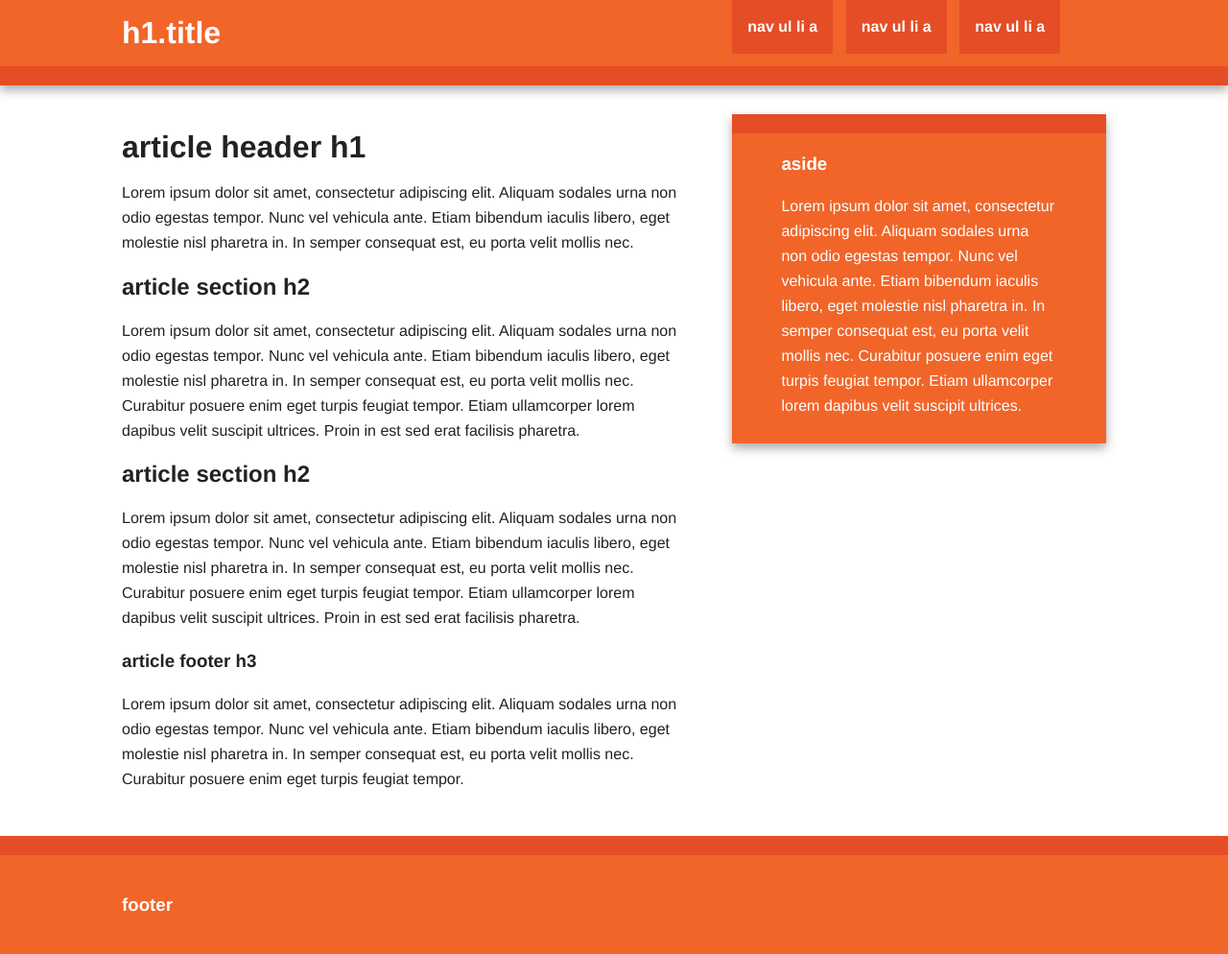
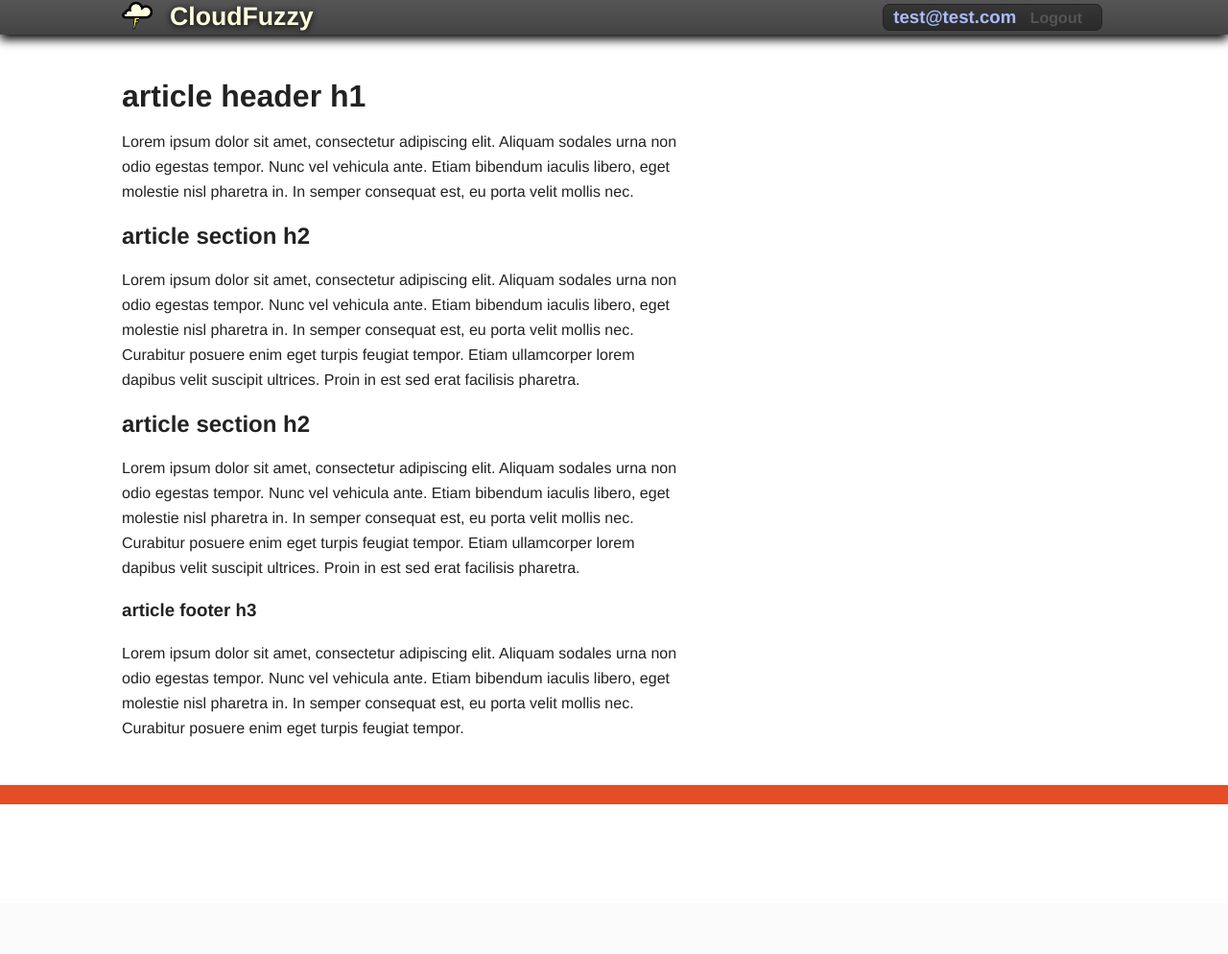
Before and after one commit to arruda/cloudfuzzy, a Django app: page / in a window 1280 px wide. Shown: the whole page at 96% size. After the commit the page ends 838 px from the top, so only its background shows below. Run offline with Django 3.2, Linux system fonts and the light colour scheme; parts of the project's set-up code (start-up, migrations or seed data) failed here and were passed over; some libraries are stand-ins or nearby versions.

Commit message:
doing the header, almost done

```diff
--- a/cloudfuzzy/static/css/style.css
+++ b/cloudfuzzy/static/css/style.css
@@ -1,26 +1,77 @@
 
 /* ===================
-    ALL: Orange Theme
+    HEADER
    =================== */
 
-.header-container {
-    border-bottom: 20px solid #e44d26;
+.logo {
+    background: url(/static/img/cf_fill_32.png) no-repeat;
+    background-size: 32px 32px;
+
+    width: 32px;
+    height: 32px;
+    float: left;
+
+    line-height: 35px;
+    margin: 0px;
+    padding: 0 50px;
+    color: #FFD;
+    text-shadow: black 0px 1px 7px;
+    font-size: 20pt;
+    font-weight:bold;
 }
+
+
+#container_login{
+    height:26px;
+    margin: 4px;
+    float: right;
+    border-radius: 7px;
+    border: 1px solid #222;
+    background: #363636;
+    background: -moz-linear-gradient(#363636,#2A2A2A);
+    background: -webkit-linear-gradient(#363636,#2A2A2A);
+    padding: 0 10px;
+}
+#container_login a:hover{
+    color: #fff;
+}
+
+#container_login .user {
+    text-decoration: none;
+    font-weight: bold;
+
+    line-height: 26px;
+    font-size: 14pt;
+    color: #abf;
+}
+#container_login .login {
+    text-decoration: none;
+    font-weight: bold;
+
+    padding:10px;
+    line-height: 26px;
+    color: #555;
+}
+
+.header-container,
+.main aside {
+    -webkit-box-shadow: 0 5px 10px #000;
+       -moz-box-shadow: 0 5px 10px #000;
+            box-shadow: 0 5px 10px #000;
+}
+
+.header-container{
+    background: #555;
+    background: -moz-linear-gradient(#555,#444);
+    background: -webkit-linear-gradient(#555,#444);
+}
+
 
 .footer-container,
 .main aside {
     border-top: 20px solid #e44d26;
 }
 
-.header-container,
-.footer-container,
-.main aside {
-    background: #f16529;
-}
-
-.title {
-    color: white;
-}
 
 nav a {
     display: block;
--- a/cloudfuzzy/templates/index.html
+++ b/cloudfuzzy/templates/index.html
@@ -5,14 +5,11 @@
 {% endblock %}
 
 {% block header %}
-<h1 class="title">h1.title</h1>
-<nav>
-    <ul>
-        <li><a href="#">nav ul li a</a></li>
-        <li><a href="#">nav ul li a</a></li>
-        <li><a href="#">nav ul li a</a></li>
-    </ul>
-</nav>
+<a href="/"><span class="logo">CloudFuzzy</span></a>
+<div id="container_login">
+    <a class="user" href="/">test@test.com</a>
+    <a class="login" href="/logout">Logout</a>
+</div>
 {% endblock %}
 
 {% block content %}
@@ -36,10 +33,6 @@
     </footer>
 </article>
 
-<aside>
-    <h3>aside</h3>
-    <p>Lorem ipsum dolor sit amet, consectetur adipiscing elit. Aliquam sodales urna non odio egestas tempor. Nunc vel vehicula ante. Etiam bibendum iaculis libero, eget molestie nisl pharetra in. In semper consequat est, eu porta velit mollis nec. Curabitur posuere enim eget turpis feugiat tempor. Etiam ullamcorper lorem dapibus velit suscipit ultrices.</p>
-</aside>
 {% endblock %}
 
 {% block footer %}
--- a/h5bp/templates/h5bp.html
+++ b/h5bp/templates/h5bp.html
@@ -97,7 +97,6 @@
 
 
         {% block js-imports %}{% endblock %}
-        <script src="js/main.js"></script>
 
         {% block analytics %}
             <script>
```
Also changed, not shown: cloudfuzzy/static/img/cf_fill_32.png (added).
